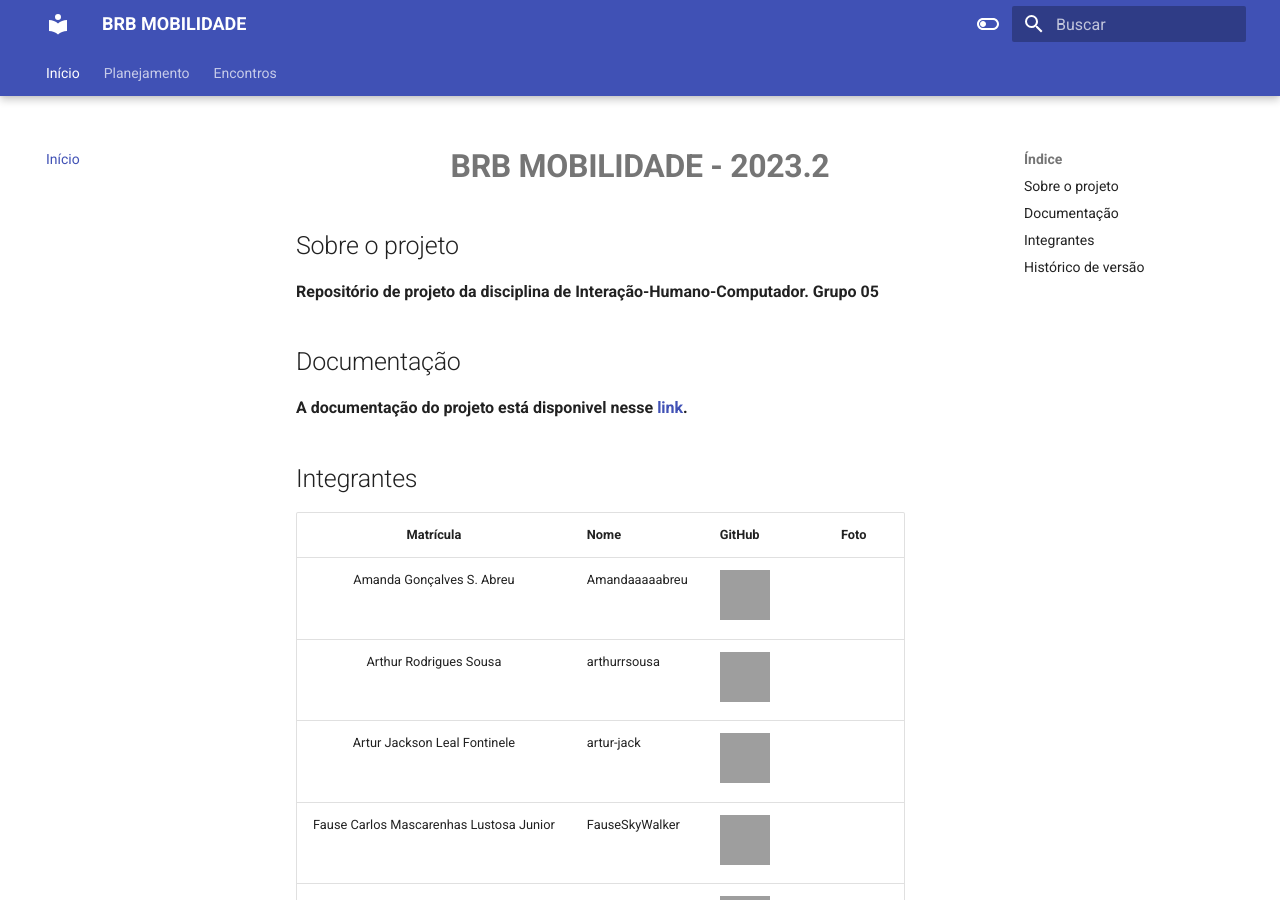
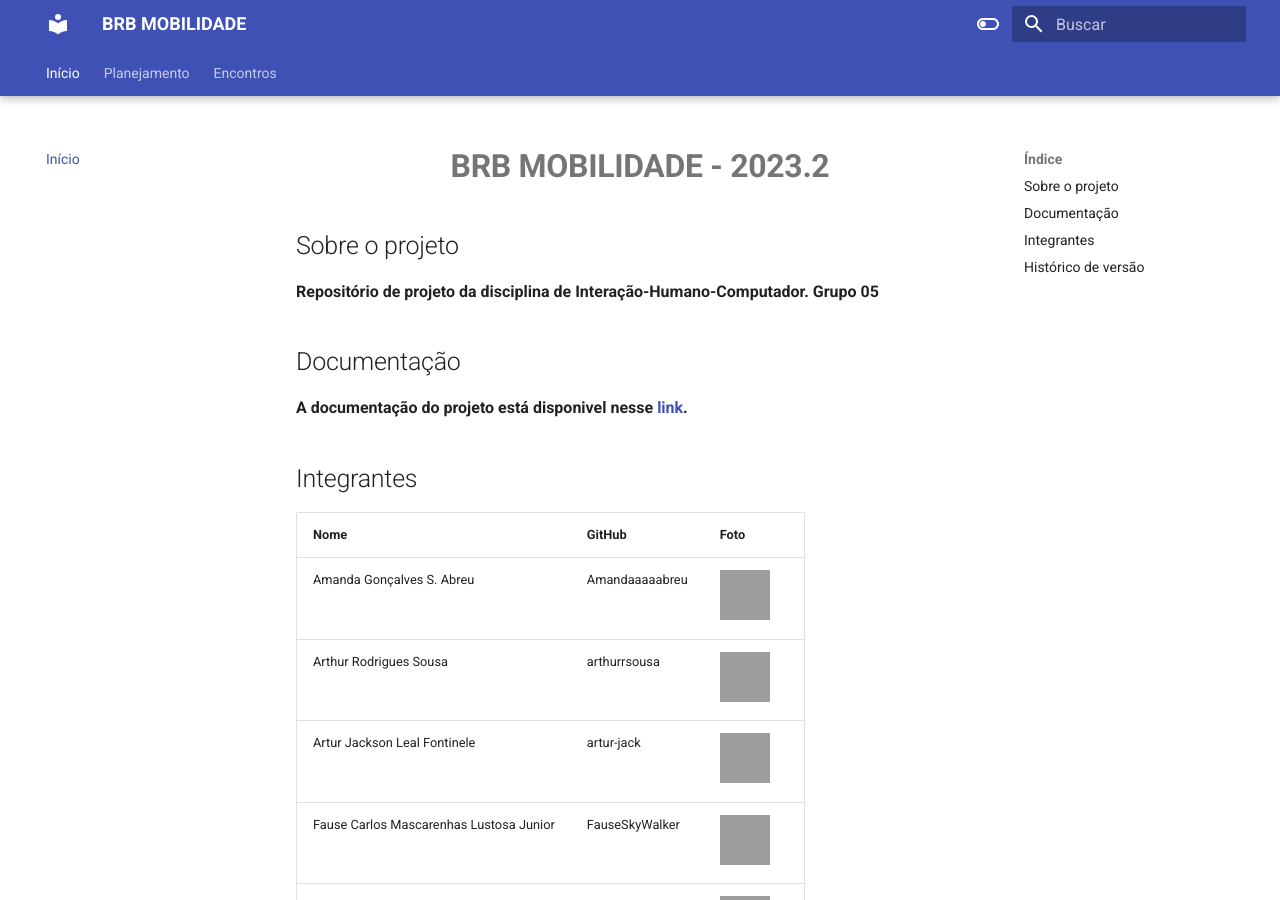
Before and after one commit to Interacao-Humano-Computador/2023.2--BRB-Mobilidade, an MkDocs documentation site: the page built from docs/index.md, in a window 1280 px wide and 900 px high, cut to the strip 0-900 px from the top of the window. Built offline with MkDocs 1.6.1 and Material for MkDocs 9.7.7, drawn with Linux system fonts in a browser that asks for light colours; grey boxes are pictures that could not be loaded.

Commit message:
att index

```diff
--- a/docs/index.md
+++ b/docs/index.md
@@ -9,15 +9,16 @@
 ## Integrantes
 
 
-| Matrícula | Nome                            | GitHub |                                                       Foto                                                       |
-| :-------: | ------------------------------- | -------------- | :------------------------------------------------------------------------------------------------------------: |
-|Amanda Gonçalves S. Abreu | Amandaaaaabreu |  [<img src="https://avatars.githubusercontent.com/u/103958998?v=4" width=50>](https://github.com/Amandaaaaabreu)  |
-|Arthur Rodrigues Sousa  | arthurrsousa |  [<img src="https://avatars.githubusercontent.com/u/98758376?v=4" width=50>](https://github.com/arthurrsousa)  |
-|Artur Jackson Leal Fontinele | artur-jack |   [<img src="https://avatars.githubusercontent.com/u/100738244?v=4" width=50>](https://github.com/artur-jack)   |
-|Fause Carlos Mascarenhas Lustosa Junior | FauseSkyWalker |  [<img src="https://avatars.githubusercontent.com/u/90693864?v=4" width=50>](https://github.com/FauseSkyWalker)     |
-|Felipe Aguiar Hansen | FHansen98 | [<img src="https://avatars.githubusercontent.com/u/101905345?v=4" width=50>](https://github.com/FHansen98) |
-|Juan Pablo Ricarte de Barros | Juan-Ricarte |  [<img src="https://avatars.githubusercontent.com/u/96394878?s=400&u=27ff6b6723f8799ff7b1046f24cc352d02f378fe&v=4" width=50>](https://github.com/Juan-Ricarte)  |
-|Lucas Andrade Lobão | lucaslobao-18 | [<img src= "https://avatars.githubusercontent.com/u/83256558?v=4" width=50>](https://github.com/lucaslobao-18)|
+| Nome                            | GitHub         | Foto                                                       |
+| ------------------------------- | --------------- | ---------------------------------------------------------- |
+| Amanda Gonçalves S. Abreu       | Amandaaaaabreu | [<img src="https://avatars.githubusercontent.com/u/103958998?v=4" width=50>](https://github.com/Amandaaaaabreu) |
+| Arthur Rodrigues Sousa          | arthurrsousa    | [<img src="https://avatars.githubusercontent.com/u/98758376?v=4" width=50>](https://github.com/arthurrsousa) |
+| Artur Jackson Leal Fontinele    | artur-jack      | [<img src="https://avatars.githubusercontent.com/u/100738244?v=4" width=50>](https://github.com/artur-jack) |
+| Fause Carlos Mascarenhas Lustosa Junior | FauseSkyWalker | [<img src="https://avatars.githubusercontent.com/u/90693864?v=4" width=50>](https://github.com/FauseSkyWalker) |
+| Felipe Aguiar Hansen            | FHansen98       | [<img src="https://avatars.githubusercontent.com/u/101905345?v=4" width=50>](https://github.com/FHansen98) |
+| Juan Pablo Ricarte de Barros    | Juan-Ricarte    | [<img src="https://avatars.githubusercontent.com/u/96394878?s=400&u=27ff6b6723f8799ff7b1046f24cc352d02f378fe&v=4" width=50>](https://github.com/Juan-Ricarte) |
+| Lucas Andrade Lobão             | lucaslobao-18   | [<img src="https://avatars.githubusercontent.com/u/83256558?v=4" width=50>](https://github.com/lucaslobao-18) |
+
 
 
 ## Histórico de versão
```
